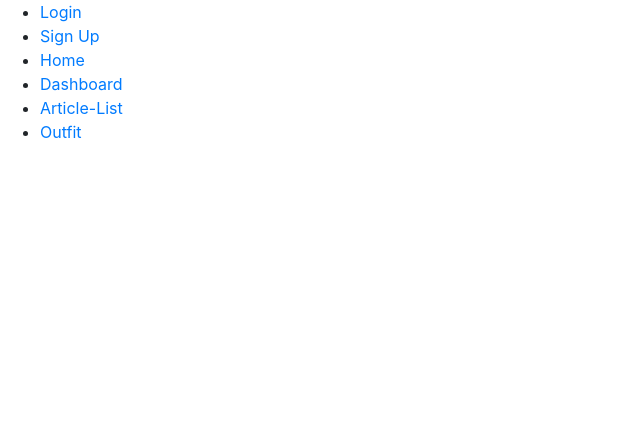
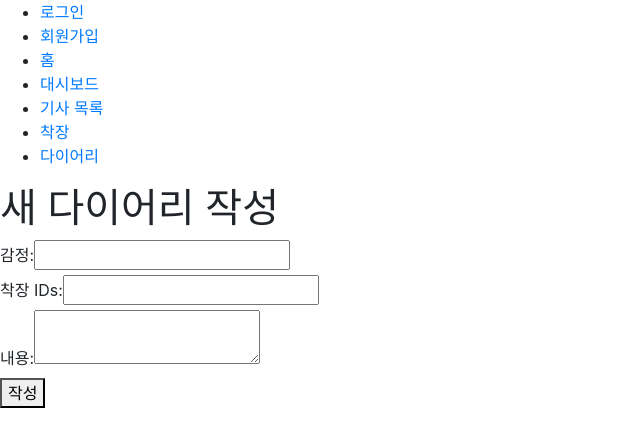
Before and after one commit to sjtemp62/ClosetInDiary-Frontend, a React (Create React App) app: page /diaries/create in a window 1280 px wide. Shown: the top 446 px of the page, without its empty margins (0-640 px from the left). Built offline with nearby package versions, Linux system fonts and the light colour scheme; no server answers; sample sign-in values are in the browser's storage.

Commit message:
2024-10-21 일기장 페이지 및 인증관리 추가

```diff
--- a/src/App.js
+++ b/src/App.js
@@ -6,30 +6,36 @@ import Login from './Login';
 import Signup from './Signup';
 import Home from './Home';
 import Dashboard from './Dashboard';
-// import Article from './Article';
 import ArticleList from './ArticleList';
 import Outfit from './Outfit';
+import DiariesPage from './DiariesPage';
+import CreateDiaryPage from './CreateDiaryPage';
+import DiaryDetailPage from './DiaryDetailPage';
 
 function App() {
   return (
     <Router>
       <nav>
         <ul>
-          <li><Link to="/login">Login</Link></li>
-          <li><Link to="/signup">Sign Up</Link></li>
-          <li><Link to="/">Home</Link></li>
-          <li><Link to="/dashboard">Dashboard</Link></li>
-          <li><Link to="/article">Article-List</Link></li>
-          <li><Link to="/outfit">Outfit</Link></li>
+          <li><Link to="/login">로그인</Link></li>
+          <li><Link to="/signup">회원가입</Link></li>
+          <li><Link to="/">홈</Link></li>
+          <li><Link to="/dashboard">대시보드</Link></li>
+          <li><Link to="/article">기사 목록</Link></li>
+          <li><Link to="/outfit">착장</Link></li>
+          <li><Link to="/diaries">다이어리</Link></li>
         </ul>
       </nav>
       <Routes>
         <Route path="/login" element={<Login />} />
         <Route path="/signup" element={<Signup />} />
         <Route path="/" element={<Home />} />
-        <Route path="/dashboard" element={<Dashboard />}/>
-        <Route path="/article" element={<ArticleList />}/>
-        <Route path="/outfit" element={<Outfit />}/>
+        <Route path="/dashboard" element={<Dashboard />} />
+        <Route path="/article" element={<ArticleList />} />
+        <Route path="/outfit" element={<Outfit />} />
+        <Route path="/diaries" element={<DiariesPage />} />
+        <Route path="/diaries/create" element={<CreateDiaryPage />} />
+        <Route path="/diaries/:id" element={<DiaryDetailPage />} />
       </Routes>
     </Router>
   );
--- /dev/null
+++ b/src/CreateDiaryPage.js
@@ -0,0 +1,52 @@
+// 다이어리 작성 페이지
+import React, { useState, useEffect } from 'react';
+import axios from './apiClient';
+import { useNavigate } from 'react-router-dom';
+
+const CreateDiaryPage = () => {
+    const [emotion, setEmotion] = useState('');
+    const [outfitIds, setOutfitIds] = useState('');
+    const [content, setContent] = useState('');
+    const [error, setError] = useState(null);
+    const navigate = useNavigate();
+
+    useEffect(() => {
+        // 사용자가 인증되었는지 확인 후 인증되지 않았다면 로그인 페이지로 이동
+        const isAuthenticated = localStorage.getItem('accessToken');
+        if (!isAuthenticated) {
+            navigate('/login', { replace: true });
+            return;
+        }
+    }, [navigate]);
+
+    const handleCreate = async () => {
+        try {
+            await axios.post('/diaries', { emotion, outfitIds, content });
+            navigate('/diaries');
+        } catch (err) {
+            setError('다이어리를 생성하는 중 문제가 발생했습니다.');
+        }
+    };
+
+    return (
+        <div>
+            <h1>새 다이어리 작성</h1>
+            {error && <p>{error}</p>}
+            <div>
+                <label>감정: </label>
+                <input type="text" value={emotion} onChange={(e) => setEmotion(e.target.value)} />
+            </div>
+            <div>
+                <label>착장 IDs: </label>
+                <input type="text" value={outfitIds} onChange={(e) => setOutfitIds(e.target.value)} />
+            </div>
+            <div>
+                <label>내용: </label>
+                <textarea value={content} onChange={(e) => setContent(e.target.value)}></textarea>
+            </div>
+            <button onClick={handleCreate}>작성</button>
+        </div>
+    );
+};
+
+export default CreateDiaryPage;
--- a/src/Dashboard.js
+++ b/src/Dashboard.js
@@ -35,7 +35,7 @@ function Dashboard() {
       <h2>Dashboard</h2>
       {userData ? (
         <div>
-          <p>Your email: {userData.email}</p>
+          <pre>{JSON.stringify(userData, null, 2)}</pre>
         </div>
       ) : (
         <p>Loading user data...</p>
--- /dev/null
+++ b/src/DiariesPage.js
@@ -0,0 +1,60 @@
+import React, { useEffect, useState } from 'react';
+import axios from './apiClient';
+import { useNavigate } from 'react-router-dom';
+
+const DiariesPage = () => {
+    const [diaries, setDiaries] = useState([]);
+    const [loading, setLoading] = useState(true);
+    const [error, setError] = useState(null);
+    const navigate = useNavigate();
+
+    useEffect(() => {
+        // 사용자가 인증되었는지 확인 후 인증되지 않았다면 로그인 페이지로 이동
+        const isAuthenticated = localStorage.getItem('accessToken');
+        if (!isAuthenticated) {
+            navigate('/login', { replace: true });
+            return;
+        }
+
+        const fetchDiaries = async () => {
+            try {
+                const response = await axios.get('/diaries');
+                setDiaries(response.data);
+            } catch (err) {
+                setError('다이어리를 불러오는 중 문제가 발생했습니다.');
+            } finally {
+                setLoading(false);
+            }
+        };
+
+        fetchDiaries();
+    }, [navigate]);
+
+    const handleCreateDiary = () => {
+        navigate('/diaries/create');
+    };
+
+    if (loading) return <p>로딩 중...</p>;
+    if (error) return <p>{error}</p>;
+
+    return (
+        <div>
+            <h1>다이어리 목록</h1>
+            <button onClick={handleCreateDiary}>새 다이어리 작성</button>
+            {diaries.length > 0 ? (
+                <ul>
+                    {diaries.map(diary => (
+                        <li key={diary.id} onClick={() => navigate(`/diaries/${diary.id}`)}>
+                            <h3>{diary.date} - {diary.emotion}</h3>
+                            <p>{diary.content.slice(0, 100)}...</p>
+                        </li>
+                    ))}
+                </ul>
+            ) : (
+                <p>다이어리가 없습니다.</p>
+            )}
+        </div>
+    );
+};
+
+export default DiariesPage;
--- /dev/null
+++ b/src/DiaryDetailPage.js
@@ -0,0 +1,50 @@
+// 다이어리 상세 페이지
+import React, { useEffect, useState } from 'react';
+import axios from './apiClient';
+import { useParams, useNavigate } from 'react-router-dom';
+
+const DiaryDetailPage = () => {
+    const { id } = useParams();
+    const [diary, setDiary] = useState(null);
+    const [loading, setLoading] = useState(true);
+    const [error, setError] = useState(null);
+    const navigate = useNavigate();
+
+    useEffect(() => {
+        // 사용자가 인증되었는지 확인 후 인증되지 않았다면 로그인 페이지로 이동
+        const isAuthenticated = localStorage.getItem('accessToken');
+        if (!isAuthenticated) {
+            navigate('/login', { replace: true });
+            return;
+        }
+
+        const fetchDiary = async () => {
+            try {
+                const response = await axios.get(`/diaries/${id}`);
+                setDiary(response.data);
+            } catch (err) {
+                setError('다이어리를 불러오는 중 문제가 발생했습니다.');
+            } finally {
+                setLoading(false);
+            }
+        };
+
+        fetchDiary();
+    }, [id, navigate]);
+
+    if (loading) return <p>로딩 중...</p>;
+    if (error) return <p>{error}</p>;
+    if (!diary) return <p>다이어리를 찾을 수 없습니다.</p>;
+
+    return (
+        <div>
+            <h1>{diary.date}</h1>
+            <h2>감정: {diary.emotion}</h2>
+            <p>착장 IDs: {diary.outfitIds}</p>
+            <p>{diary.content}</p>
+            <button onClick={() => navigate('/diaries')}>목록으로 돌아가기</button>
+        </div>
+    );
+};
+
+export default DiaryDetailPage;
--- a/src/Outfit.js
+++ b/src/Outfit.js
@@ -1,5 +1,6 @@
-import React, { useState } from 'react';
+import React, { useEffect, useState } from 'react';
 import apiClient from './apiClient';
+import { useNavigate } from 'react-router-dom';
 
 function OutfitTest() {
   const [file, setFile] = useState(null);
@@ -10,6 +11,16 @@ function OutfitTest() {
   const [message, setMessage] = useState("");
   const [fileName, setFileName] = useState("");
   const [userOutfitList, setUserOutfitList] = useState([]);
+  const navigate = useNavigate();
+
+  useEffect(() => {
+    // 사용자가 인증되었는지 확인 후 인증되지 않았다면 로그인 페이지로 이동
+    const isAuthenticated = localStorage.getItem('accessToken');
+    if (!isAuthenticated) {
+      navigate('/login', { replace: true });
+      return;
+    }
+  }, [navigate]);
 
   const handleFileChange = (e) => {
     setFile(e.target.files[0]);
--- a/src/apiClient.js
+++ b/src/apiClient.js
@@ -59,7 +59,13 @@ apiClient.interceptors.response.use(
 
             return new Promise((resolve, reject) => {
                 const refreshToken = localStorage.getItem('refreshToken');
-                apiClient.post('/refresh-token', { refreshToken })
+
+                // 리프레시 토큰을 요청 헤더로 전달
+                apiClient.post('/refresh-token', null, {
+                    headers: {
+                        'Authorization': `Bearer ${refreshToken}`
+                    }
+                })
                 .then(({data}) => {
                     localStorage.setItem('accessToken', data.accessToken);
                     apiClient.defaults.headers['Authorization'] = 'Bearer ' + data.accessToken;
```
Lines whose indentation alone changed are shown as unchanged.
